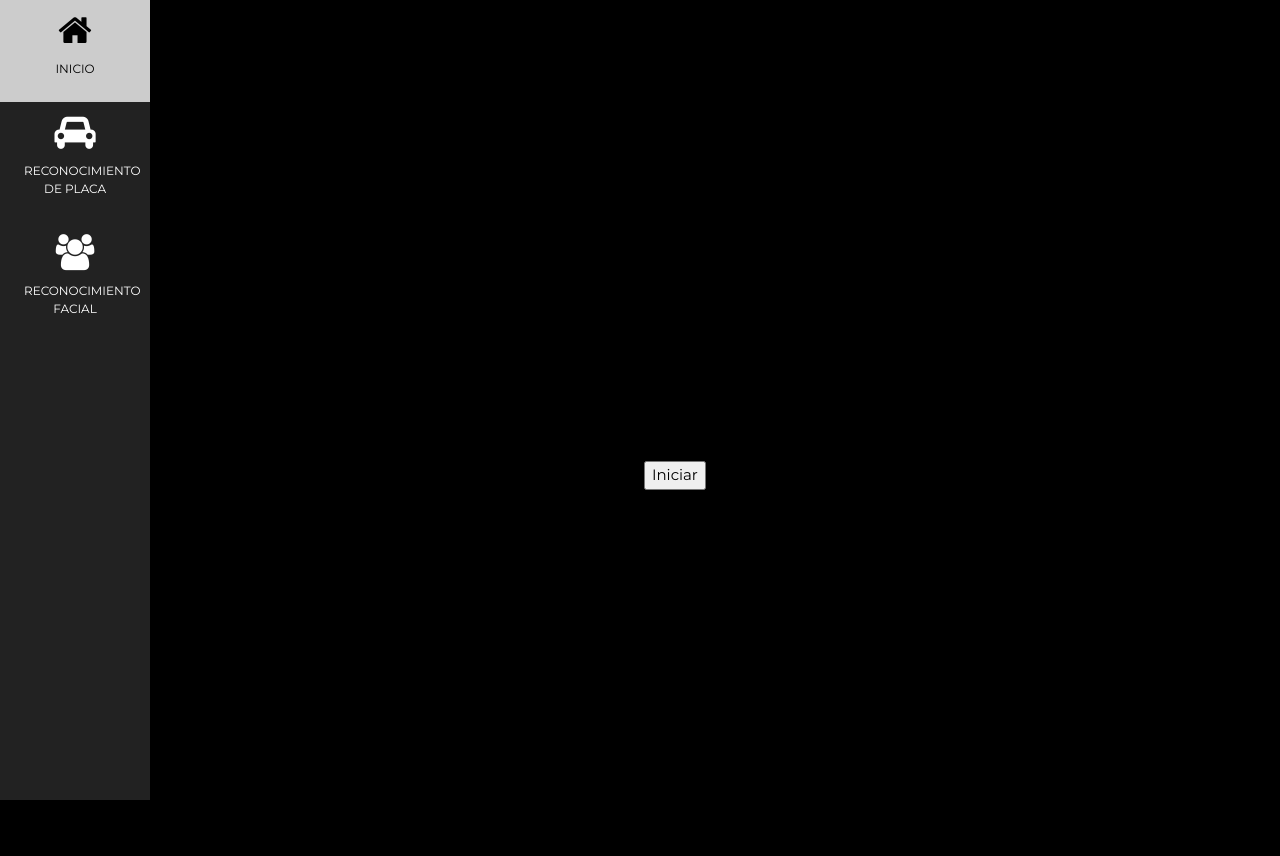
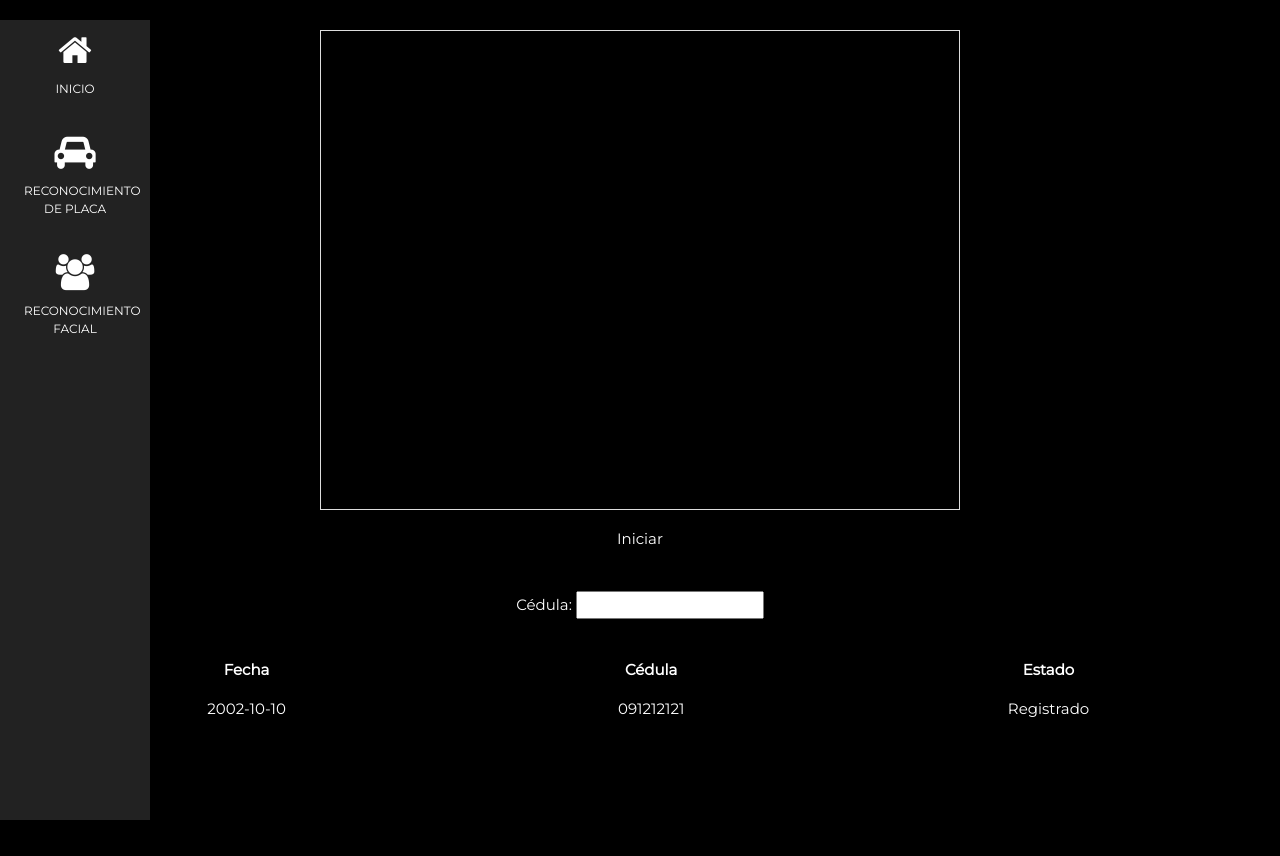
Before and after one commit to xScherpschutter/Recognition, a Django app: page /face/ in a window 1280 px wide. Before the commit the page ends 800 px from the top, so only its background shows below. Run offline with Django 4.2, Linux system fonts and the light colour scheme.

Commit message:
Botones y cámara agregados a la aplicación de reconocimiento facial

```diff
--- a/facialRecognition/templates/faceRecognition.html
+++ b/facialRecognition/templates/faceRecognition.html
@@ -1,68 +1,48 @@
 {% extends "base.html" %}
 
+{% load static %}
 {% block content %}
+<link rel="stylesheet" href={% static 'css/face.css' %}>
 
+<div class="container center-container" data-aos="fade-up">
+    <video id="video" width="640" height="480" autoplay></video>
+    <div class="button-container">
+        <button id="start" class="w3-button w3-round-large">Iniciar</button>
+        <button id="stop" class="w3-button w3-round-large" style="display: none;">Detener</button>
+        <button id="snap" class="w3-button w3-round-large" style="display: none;">Capturar</button>
+        <button id="sendCapture" class="w3-button w3-round-large" style="display: none;">Enviar Captura</button>
+    </div>
+    <canvas id="canvas" width="640" height="480" style="display: none;"></canvas>
+    <div class="input-container">
+        <label for="cedula">Cédula:</label>
+        <input type="text" id="cedula" name="cedula">
+    </div>
+</div>
 
-<video id="video" width="640" height="480" autoplay></video>
-<button id="start">Iniciar</button>
-<button id="stop" style="display: none;">Detener</button>
-<button id="snap" style="display: none;">Capturar</button>
-<button id="sendCapture" style="display: none;">Enviar Captura</button>
-<canvas id="canvas" width="640" height="480" style="display: none;"></canvas>
+<div class="w3-container">
+    <table class="w3-table w3-hoverable w3-centered w3-card-4"">
+        <thead>
+            <tr>
+                <th>Fecha</th>
+                <th>Cédula</th>
+                <th>Estado</th>
+            </tr>
+        </thead>
+        <tbody>
+
+            <tr>
+                <td>2002-10-10</td>
+                <td>091212121</td>
+                <td>Registrado</td>
+            </tr>
+
+        </tbody>
+    </table>
+</div>
+
 
 {% endblock content %}
 
-<script>
-    document.addEventListener("DOMContentLoaded", function () {
-        var video = document.getElementById('video');
-        var canvas = document.getElementById('canvas');
-        var context = canvas.getContext('2d');
-        var start = document.getElementById('start');
-        var stop = document.getElementById('stop');
-        var snap = document.getElementById('snap');
-        var sendCapture = document.getElementById('sendCapture');
-
-        start.addEventListener("click", function() {
-            console.log('si')
-            navigator.mediaDevices.getUserMedia({ video: true })
-            .then(function(stream) {
-                video.srcObject = stream;
-                start.style.display = "none";
-                stop.style.display = "block";
-                snap.style.display = "block";
-            })
-            .catch(function(error) {
-                console.log("Ha ocurrido un error: ", error);
-                alert(error)
-            });
-        });
-
-        stop.addEventListener("click", function() {
-            if (stream) {
-                let tracks = stream.getTracks();
-                tracks.forEach(track => track.stop());
-            }
-            video.srcObject = null;
-            start.style.display = "block";
-            stop.style.display = "none";
-            snap.style.display = "none";
-            sendCapture.style.display = "none";
-        });
-
-        snap.addEventListener("click", function() {
-            context.drawImage(video, 0, 0, 640, 480);
-            sendCapture.style.display = "block";
-        });
-
-        sendCapture.addEventListener("click", function() {
-            var imageData = canvas.toDataURL('image/png');
-            sendImage(imageData);
-            sendCapture.style.display = 'none';
-        });
-
-        function sendImage(imageData) {
-            console.log("Imagen capturada y enviada:", imageData);
-        }
-    });
-
-</script>
+{% block script %}
+<script src = {% static 'js/face.js' %}> </script>
+{% endblock script %}
--- /dev/null
+++ b/r.txt
@@ -0,0 +1,6 @@
+asgiref==3.8.1
+backports.zoneinfo==0.2.1
+Django==4.2.13
+sqlparse==0.5.0
+typing-extensions==4.12.0
+tzdata==2024.1
--- /dev/null
+++ b/static/css/face.css
@@ -0,0 +1,68 @@
+.container {
+    display: flex;
+    flex-direction: column;
+    align-items: center;
+    width: 100%; /* Utiliza todo el ancho disponible */
+    margin-top: 20px; /* Espaciado desde el top */
+}
+
+.center-container, .w3-container {
+    display: flex;
+    justify-content: center;
+    align-items: center;
+    width: 100%; /* Asegura que los contenidos internos no se desborden */
+}
+
+#video, #canvas {
+    margin: 10px auto;
+    display: block;
+    border: 1px solid #ddd;
+}
+
+.button-container {
+    display: flex;
+    justify-content: center;
+    align-items: center;
+    gap: 10px; /* Espacio entre los botones */
+    margin-bottom: 20px; /* Espacio antes de la tabla */
+}
+
+
+.input-container {
+    padding: 12px 20px;
+    margin-bottom: 20px;
+}
+
+button {
+    background-color: #448BDF;
+    color: white;
+    padding: 12px 20px;
+    border: none;
+    border-radius: 4px;
+    cursor: pointer;
+    transition: 0.3s;
+}
+
+button#start:hover {
+    background-color: #337AB7;
+}
+
+button#stop {
+    background-color: red;
+}
+
+button#stop:hover {
+    background-color: darkred;
+}
+
+button#sendCapture {
+    background-color: green;
+}
+
+button#sendFapture:hover {
+    background-color: darkgreen;
+}
+
+button#start:hover, button#stop:hover, button#sendCapture:hover {
+    opacity: 0.8; /* Efecto para cuando el mouse está sobre el botón */
+}
--- a/templates/base.html
+++ b/templates/base.html
@@ -23,7 +23,12 @@
 <!-- Icon Bar (Sidebar - hidden on small screens) -->
 <nav class="w3-sidebar w3-bar-block w3-small w3-hide-small w3-center">
   <!-- Avatar image in top left corner -->
-  <a href="#home" class="w3-bar-item w3-button w3-padding-large w3-black">
+  {% comment %} <a href="#home" class="w3-bar-item w3-button w3-padding-large w3-black">
+    <i class="fa fa-home w3-xxlarge"></i>
+    <p>INICIO</p>
+  </a> {% endcomment %}
+
+  <a href="#home" class="w3-bar-item w3-button w3-padding-large w3-hover-black">
     <i class="fa fa-home w3-xxlarge"></i>
     <p>INICIO</p>
   </a>
@@ -206,6 +211,10 @@
 
 {% endblock content %}
 
+{% block script %}
+
+{% endblock script %}
+
     <!-- Footer -->
   <footer class="w3-content w3-padding-64 w3-text-grey w3-xlarge">
   <!-- End footer -->
```
Also changed, not shown: static/js/face.js (added, +56 -0 lines).
